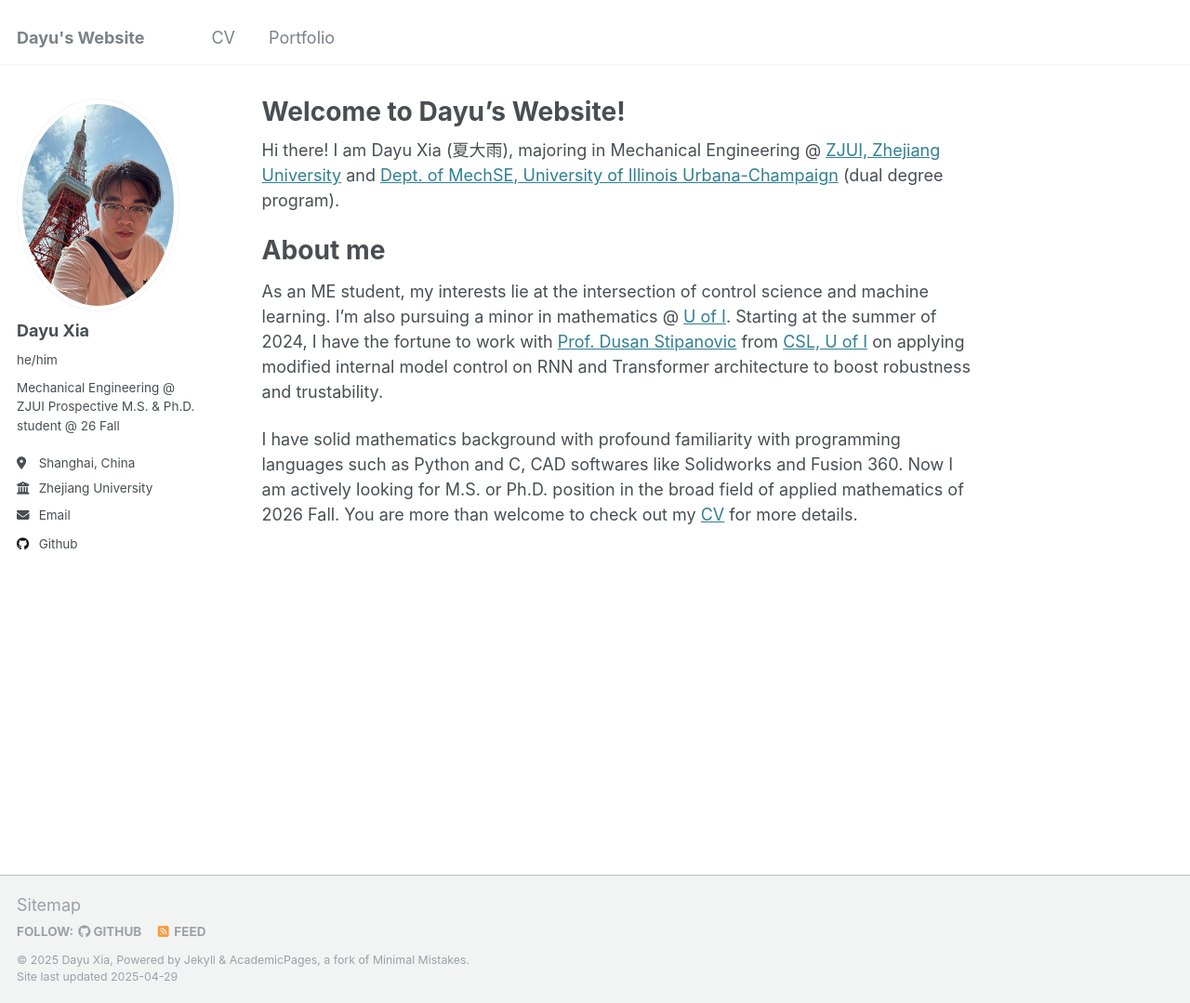
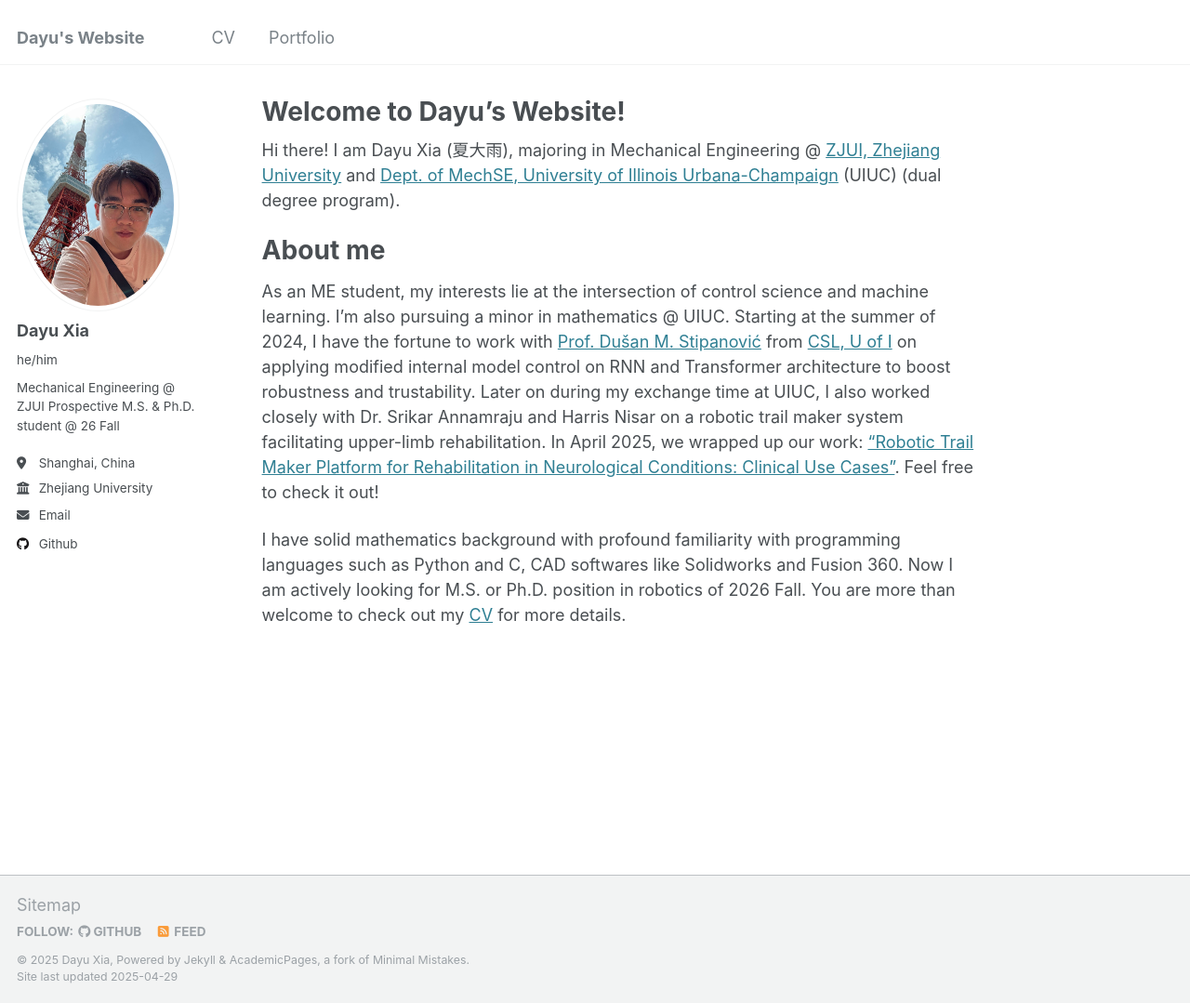
Before and after one commit to dyxia1241/dyxia1241.github.io, a Jekyll site: the page built from _pages/about.md, in a window 1280 px wide and 1079 px high. Shown: the whole window at 93% size. Built offline with Jekyll 4.4.1, drawn with Linux system fonts in a browser that asks for light colours.

Commit message:
Update about.md

```diff
--- a/_pages/about.md
+++ b/_pages/about.md
@@ -7,10 +7,10 @@
   - /about.html
 ---
 
-Hi there! I am Dayu Xia (夏大雨), majoring in Mechanical Engineering @ [ZJUI, Zhejiang University](https://zjui.intl.zju.edu.cn/en) and [Dept. of MechSE, University of Illinois Urbana-Champaign](https://mechse.illinois.edu/) (dual degree program).
+Hi there! I am Dayu Xia (夏大雨), majoring in Mechanical Engineering @ [ZJUI, Zhejiang University](https://zjui.intl.zju.edu.cn/en) and [Dept. of MechSE, University of Illinois Urbana-Champaign](https://mechse.illinois.edu/) (UIUC) (dual degree program).
 
 About me
 ======
-As an ME student, my interests lie at the intersection of control science and machine learning. I'm also pursuing a minor in mathematics @ [U of I](https://illinois.edu/). Starting at the summer of 2024, I have the fortune to work with [Prof. Dusan Stipanovic](https://ise.illinois.edu/directory/profile/dusan) from [CSL, U of I](https://csl.illinois.edu/) on applying modified internal model control on RNN and Transformer architecture to boost robustness and trustability.
+As an ME student, my interests lie at the intersection of control science and machine learning. I'm also pursuing a minor in mathematics @ UIUC. Starting at the summer of 2024, I have the fortune to work with [Prof. Dušan M. Stipanović](https://ise.illinois.edu/directory/profile/dusan) from [CSL, U of I](https://csl.illinois.edu/) on applying modified internal model control on RNN and Transformer architecture to boost robustness and trustability. Later on during my exchange time at UIUC, I also worked closely with Dr. Srikar Annamraju and Harris Nisar on a robotic trail maker system facilitating upper-limb rehabilitation. In April 2025, we wrapped up our work: ["Robotic Trail Maker Platform for Rehabilitation in Neurological Conditions: Clinical Use Cases"](https://arxiv.org/pdf/2504.19230). Feel free to check it out!
 
-I have solid mathematics background with profound familiarity with programming languages such as Python and C, CAD softwares like Solidworks and Fusion 360. Now I am actively looking for M.S. or Ph.D. position in the broad field of applied mathematics of 2026 Fall. You are more than welcome to check out my [CV](https://dyxia1241.github.io/files/CV_new.pdf) for more details.
+I have solid mathematics background with profound familiarity with programming languages such as Python and C, CAD softwares like Solidworks and Fusion 360. Now I am actively looking for M.S. or Ph.D. position in robotics of 2026 Fall. You are more than welcome to check out my [CV](https://dyxia1241.github.io/files/CV_new.pdf) for more details.
```
